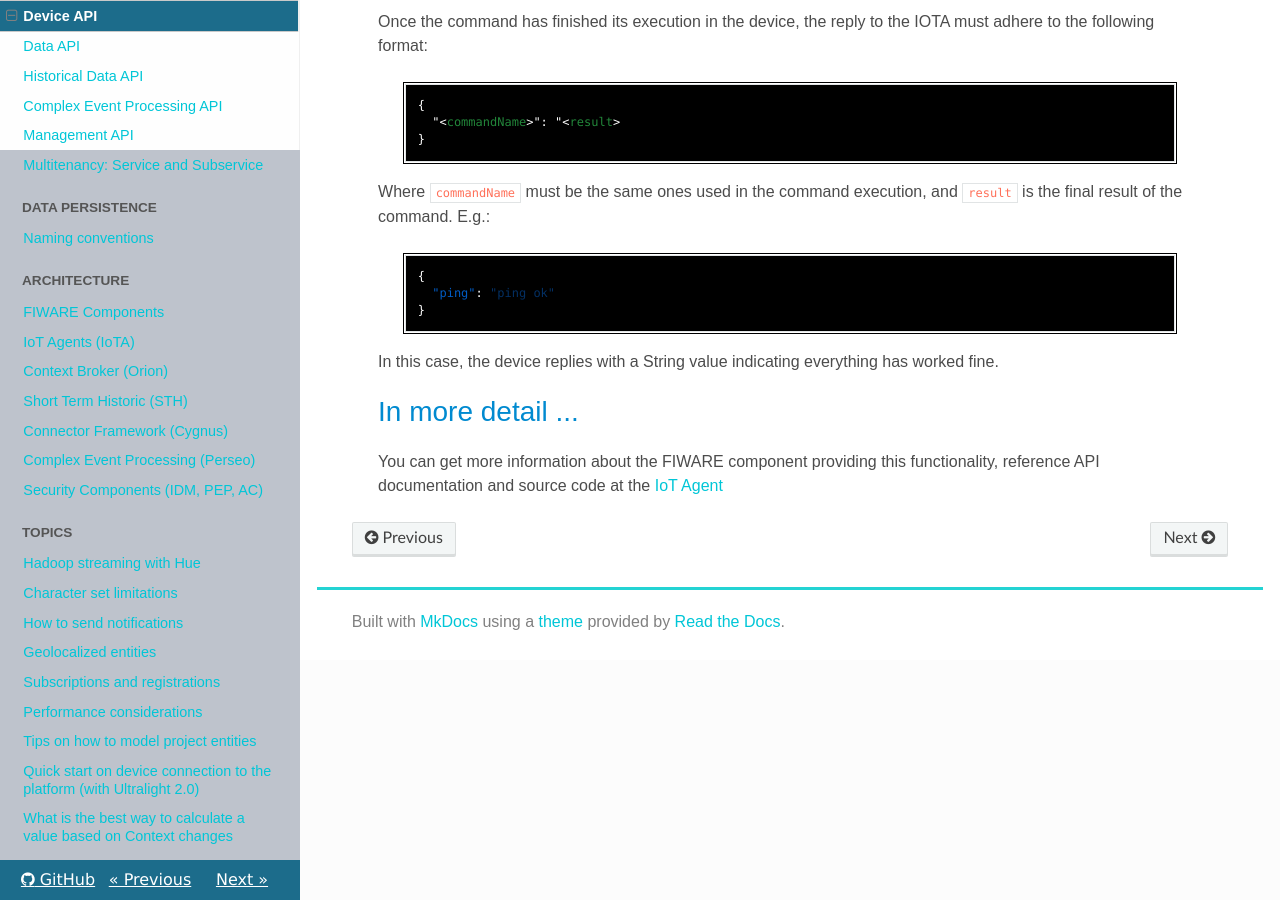
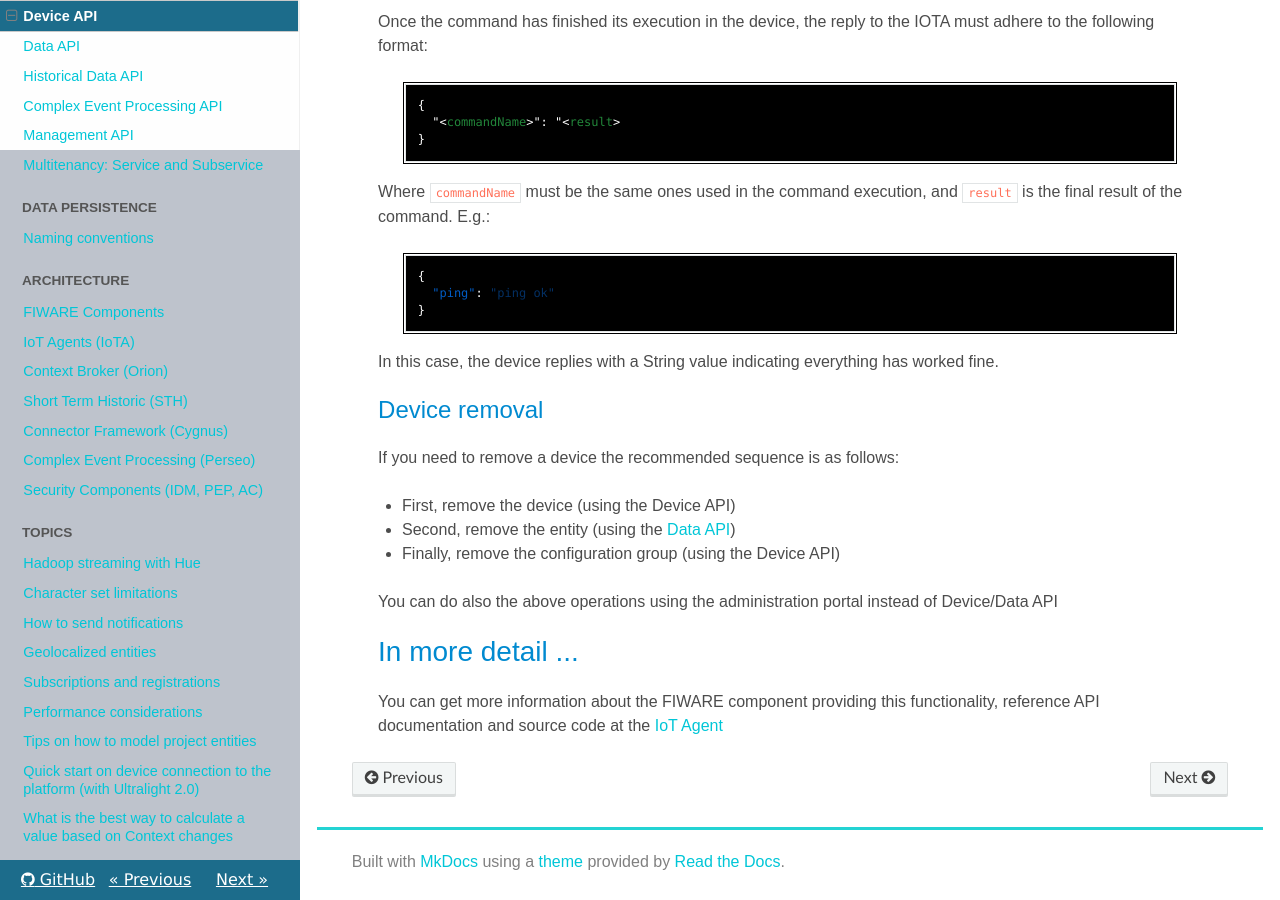
Before and after one commit to telefonicaid/thinking-cities, an MkDocs documentation site: the page built from docs/device_api.md, in a window 1280 px wide and 900 px high, scrolled down 12258 px. Built offline with MkDocs 1.6.1, drawn with Linux system fonts in a browser that asks for light colours; nearby versions of some CDN libraries; old or Windows-style settings are respelled for this version of MkDocs.

Commit message:
ADD device removal section to device API doc

```diff
--- a/docs/device_api.md
+++ b/docs/device_api.md
@@ -548,6 +548,16 @@ In this case, the device replies with a String value indicating everything has w
 
 
 
+## Device removal
+
+If you need to remove a device the recommended sequence is as follows:
+
+- First, remove the device (using the Device API)
+- Second, remove the entity (using the [Data API](data_api.md))
+- Finally, remove the configuration group (using the Device API)
+
+You can do also the above operations using the administration portal instead of Device/Data API
+
 # In more detail ...
 
 You can get more information about the FIWARE component providing this functionality, reference API documentation and source code at the [IoT Agent](device_gateway.md)
```
